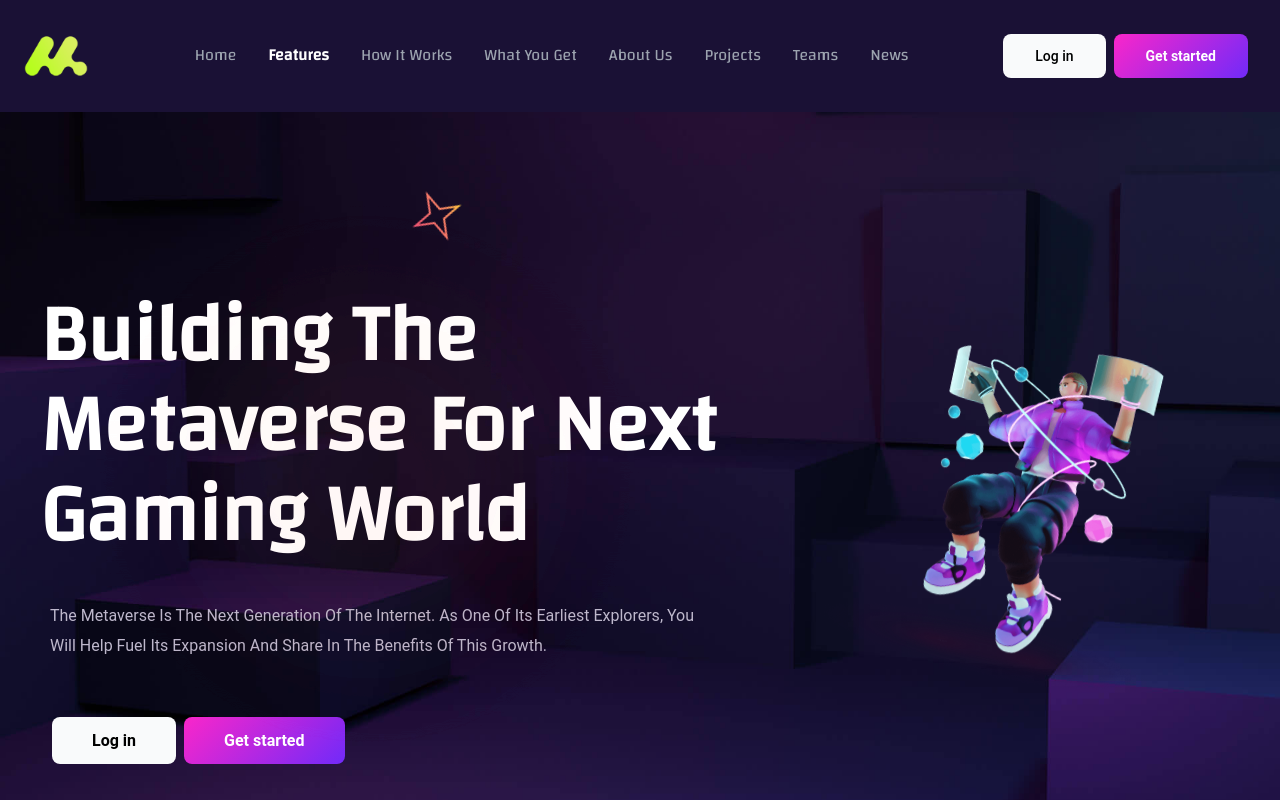
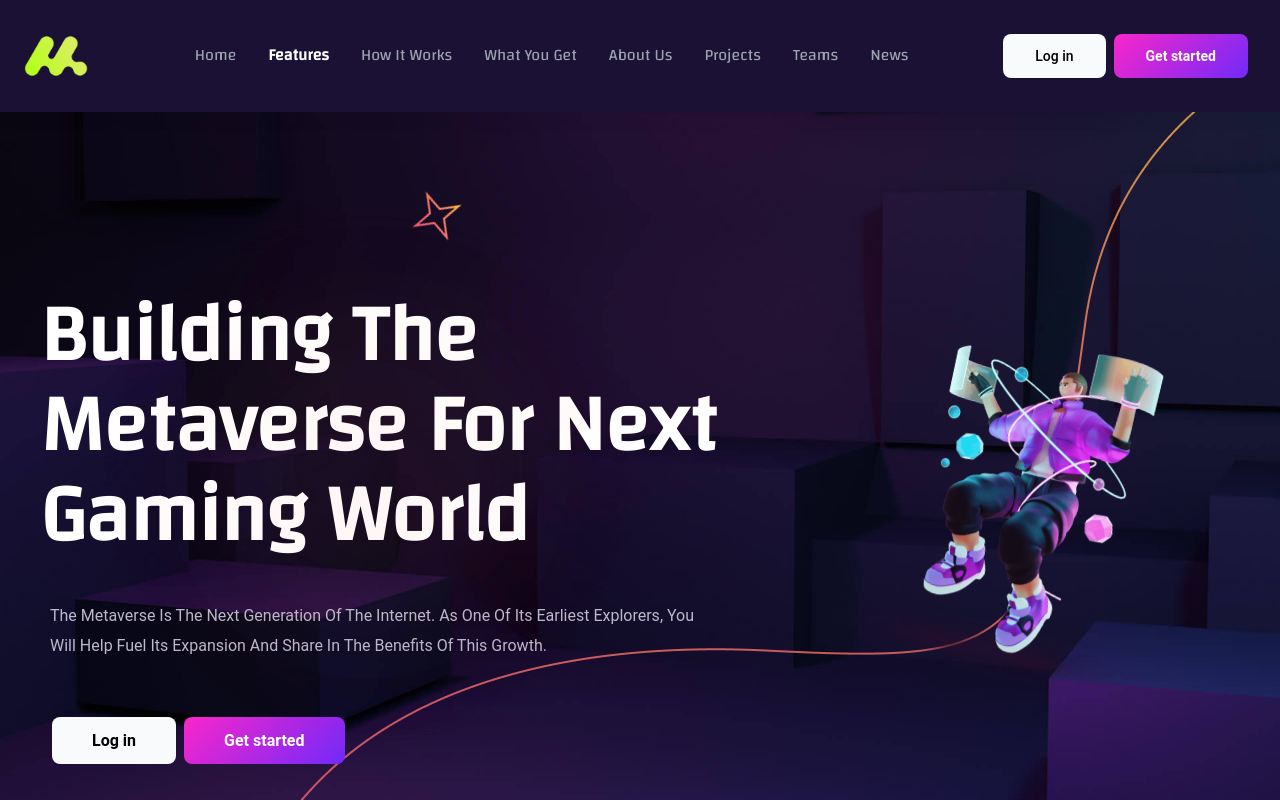
Before and after one commit to Multiplayr/Multiplayr_info, a React (Create React App) app: page /features in a window 1280 px wide. Built offline with nearby package versions, Linux system fonts and the light colour scheme.

Commit message:
change app

```diff
--- a/src/App.css
+++ b/src/App.css
@@ -9,14 +9,13 @@
   height: 200px; /* Adjust the height as needed */
 }
 
-.overlay-img-png{
+.overlay-img-png {
   position: absolute;
-  height: 100%;
-  width: 90%;
+  height:fit-content;
+  width: auto;
   top: 0;
-  contain: content;
-  object-fit:contain;
-  inset: 0;
+  right: 0; /* Align from the right side */
+  object-fit: cover;
   display: flex;
   /* justify-content: flex-end;
   align-items: flex-start; */
--- a/src/Components/Teams/TeamCard.jsx
+++ b/src/Components/Teams/TeamCard.jsx
@@ -16,7 +16,7 @@ export const TeamCard = ({ member: { image, name, position } }) => {
 
       <div className={styles.social}>
         <Link to={"#"}>
-          <i className="fa fa-facebook" aria-hidden="true"></i>{" "}
+          <i className="fa fa-facebook" aria-hidden="true"></i>
         </Link>
         <Link to={"#"}>
           <i className="fa fa-instagram" aria-hidden="true"></i>
```
